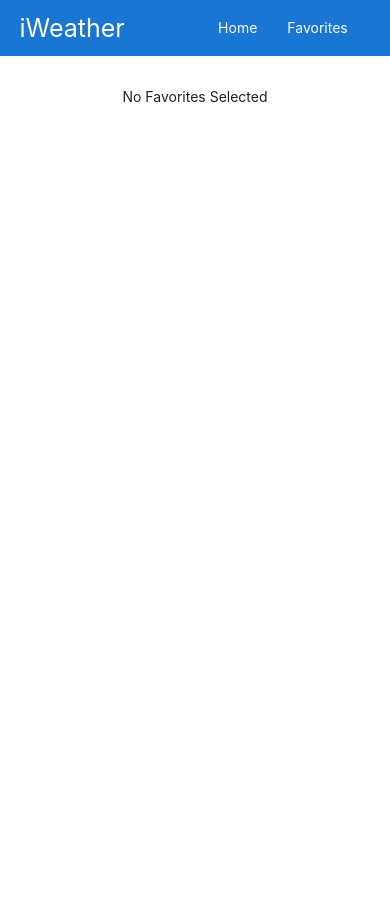
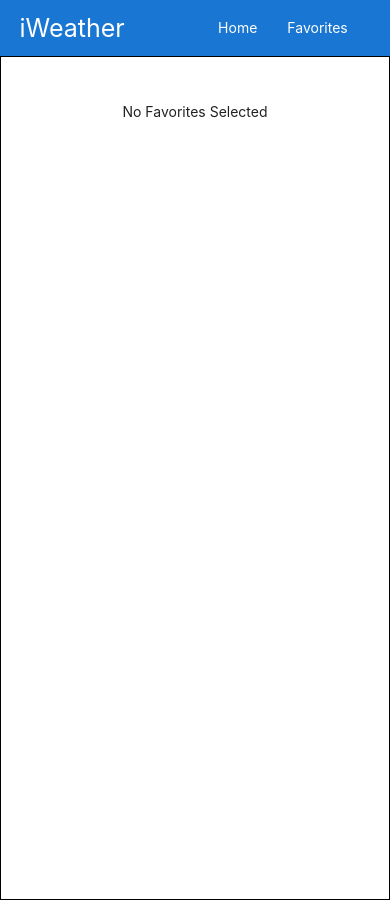
Before and after one commit to ofirtop/weather-app, a React (Create React App) app: page /favorites in a window 390 px wide. Built offline with nearby package versions, Linux system fonts and the light colour scheme.

Commit message:
fix weater & forcast items layout. error handling

```diff
--- a/src/cmps/FavoriteList.js
+++ b/src/cmps/FavoriteList.js
@@ -3,7 +3,10 @@ import { connect } from 'react-redux'
 import SingleFavoriteItem from './SingleFavoriteItem'
 
 class FavoriteList extends Component {
+
     render() {
+        const themeColor = (this.props.theme === 'light') ? { background: 'white' } : { background: 'black' };
+
         const favoritesInfo = [];
         //composing an object that have cityInfo and weater (only if favorite)
         if (this.props.citiesInfo.length) {
@@ -14,7 +17,7 @@ class FavoriteList extends Component {
                             favoritesInfo.push({ cityInfo, currentWeather })
                         }
                     })
-                 }
+                }
             })
         }
 
@@ -27,8 +30,10 @@ class FavoriteList extends Component {
         ) : (<div className="" >No Favorites Selected </div>)
 
         return (
-            <ul className="forcast-list center">
+            <ul className="weather-container">
+                <div className="weather-list">
                     {favoritesInfoToRender}
+                </div>
             </ul>
         )
     }
@@ -38,7 +43,7 @@ const mapStateToProps = (state) => {
     return {
         citiesInfo: state.location.citiesInfo,
         currentWeather: state.weather.currentWeather,
-        scale:state.setting.currentScale
+        scale: state.setting.currentScale
     }
 }
 
--- a/src/cmps/Favorites.js
+++ b/src/cmps/Favorites.js
@@ -39,7 +39,7 @@ class Favorites extends Component {
     const themeColor = (this.props.theme === 'light') ? {background:'white'} : {background:'black'};
 
     return (
-      <div className="max-container" style={themeColor}>
+      <div className="max-container"  style={themeColor}>
         <FavoriteList />
       </div>
     )
--- a/src/cmps/Filter.js
+++ b/src/cmps/Filter.js
@@ -19,14 +19,14 @@ class Filter extends Component {
         this.props.getCityInfo(e.target.value, false, true);
     }
     render() {
-        console.log('rendering...')
-        console.log(this.props.optionalCities)
+
         let autocomplete = document.getElementById('autocomplete-input');
         if (autocomplete) {
             let instance = M.Autocomplete.getInstance(autocomplete)
             if (this.props.optionalCities) instance.updateData(this.props.optionalCities);
 
         }
+        const fontColor = (this.props.theme === 'light') ? { color: 'black' } : { color: 'white' };
         return (
             <form onSubmit={this.handleSubmit} className="container filter-container">
                 <div className="row">
@@ -35,7 +35,7 @@ class Filter extends Component {
                             <div className="input-field col s12">
                                 <i className="material-icons prefix">textsms</i>
                                 <input type="text" id="autocomplete-input" onChange={this.handleChange}
-                                    className="autocomplete" />
+                                    className="autocomplete" style={fontColor} />
                                 <label htmlFor="autocomplete-input">Search for weather location</label>
                             </div>
                         </div>
@@ -49,7 +49,8 @@ class Filter extends Component {
 
 const mapStateToProps = (state) => {
     return {
-        optionalCities: state.location.optionalCities
+        optionalCities: state.location.optionalCities,
+        theme: state.setting.currentTheme
     }
 }
 const mapDispatchToProps = (dispatch) => {
--- a/src/cmps/Home.js
+++ b/src/cmps/Home.js
@@ -152,9 +152,9 @@ class Home extends Component {
         const toggleScale = (this.isCurrentCelsius()) ? 'F' : 'C';
         const toggleAddFavorite = (this.isCurrentFavorite()) ? 'Remove Favorite' : 'Add to Favorites';
         const colorIsFavorite = (this.isCurrentFavorite()) ? { color: 'red' } : { color: 'grey' };
-        const toggleTheme = (this.props.theme==='light') ? 'D' : 'L';
+        const toggleTheme = (this.props.theme === 'light') ? 'D' : 'L';
         const mainContainer = (this.props.theme === 'light') ? 'main-container' : 'main-container-dark';
-        const fontColor = (this.props.theme === 'light') ? {color:'black'} : {color:'white'};
+        const fontColor = (this.props.theme === 'light') ? { color: 'black' } : { color: 'white' };
         return (
             <div className={mainContainer} >
                 <Filter />
@@ -178,8 +178,10 @@ class Home extends Component {
                     </div>
                 </div>
                 <div style={fontColor} className="center main-description">{weatherDescription}</div>
-                <ul className="forcast-list">
-                    {dayList}
+                <ul className="forcast-container">
+                    <div className="forcast-list">
+                        {dayList}
+                    </div>
                 </ul>
                 <p className="center blue-text darken-2 secondary-description">{forcastDescription}</p>
 
--- a/src/cmps/SingleDaySummary.js
+++ b/src/cmps/SingleDaySummary.js
@@ -31,7 +31,7 @@ const SingleDaySummary = (props) => {
         return (fahrenheit - 32) * (5 / 9)
     }
     return (
-        <div className="card week-day" >
+        <div className="card forcast-item" >
             <div className="card-content">
                 <div className="card-title">{weekdays[new Date(day.Date).getDay()]}</div>
                 <img src={DAY_URL} title={props.day.Day.IconPhrase} alt={props.day.Day.IconPhrase} />
--- a/src/cmps/SingleFavoriteItem.js
+++ b/src/cmps/SingleFavoriteItem.js
@@ -27,7 +27,7 @@ const SingleFavoriteItem = (props) => {
     const isFahrenheit = (props.scale !== 'c') ? 'hide' : '';
 
     return (
-        <Link to={'/' + cityId}>
+        <Link to={'/' + cityId} className="weather-item">
             <div className="card" >
                 <div className="card-content">
                     <div>{cityName}, {countryName}</div>
--- a/src/index.css
+++ b/src/index.css
@@ -21,14 +21,17 @@ code {
   align-items: center;
   background-color: black;
 }
+
 .max-container {
   width: 100%;
   height: 100vh;
-  padding:20px
+  padding: 20px
 }
-.action-bar{
-  margin-top:-59px;
+
+.action-bar {
+  margin-top: -59px;
 }
+
 .flex {
   display: flex;
 }
@@ -44,6 +47,7 @@ code {
   flex-wrap: wrap;
   width: 80%;
 }
+
 .toggle-fav {
   min-width: 140px;
   margin-left: 10px;
@@ -59,23 +63,54 @@ input {
   margin-right: 15%;
 }
 
-ul.forcast-list {
+/*Align items vertically in cells */
+
+ul.forcast-container {
+  width: 80%;
+}
+
+ul .weather-list {
   display: grid;
-  grid-template-columns: repeat(5, minmax(150px, 1fr));
+  /*Align items horizontly in cells */
+  justify-items: center;
+  /*Align items vertically in cells */
+  align-items: center;
+  grid-template-columns: repeat(auto-fit, minmax(210px, 1fr));
   grid-gap: 30px;
   position: relative;
-  margin:0;
-  padding-top:10px;
+  margin: 0;
+  padding-top: 10px;
 }
 
+.weather-item {
+  min-width: 210px;
+}
+
+ul .forcast-list {
+  display: grid;
+  /*Align items horizontly in cells */
+  justify-items: center;
+  /*Align items vertically in cells */
+  align-items: center;
+  grid-template-columns: repeat(auto-fit, minmax(120px, 1fr));
+  grid-gap: 30px;
+  position: relative;
+  margin: 0;
+  padding-top: 10px;
+}
+
+.forcast-item {
+  min-width: 160px;
+  min-width: 140px;
+}
 .main-description {
   font-size: 50px;
-  padding-top:10px;
+  padding-top: 10px;
 }
 
 .secondary-description {
   font-size: 30px;
-  margin-top:0;
+  margin-top: 0;
 }
 
 .flex-col {
@@ -83,11 +118,6 @@ ul.forcast-list {
   flex-direction: column;
   justify-content: space-around;
   font-size: 24px;
-}
-
-.week-day {
-  min-width: 50px;
-  max-width: 150px;
 }
 
 .brand {
@@ -118,13 +148,6 @@ button {
 }
 
 @media (max-width: 940px) {
-  ul.forcast-list {
-    display: flex;
-    flex-wrap: wrap;
-    justify-content: center;
-    margin:0;
-    padding-top:10px;
-  }
   .card {
     margin: 10px
   }
@@ -134,6 +157,7 @@ button {
   .max-container {
     width: 100%;
     height: 100vh;
+    border:1px solid black;
   }
   /* .main-description {
     font-size: 20px;
--- a/src/store/actions/locationActions.js
+++ b/src/store/actions/locationActions.js
@@ -3,16 +3,18 @@ import { loadFromStorage } from '../../services/utilService'
 
 export const getCityInfo = (cityName, isFavorite, isCurrent) => {
     return (dispatch, getState) => {
+        if(cityName === '') return;
         LocationService.getCityInfoByName(cityName)
             .then(cities => {
+                if (!cities) return
                 //creating options of cities for the filter autocomplete
                 let optionalCities = {};
                 cities.forEach(city => {
                     optionalCities[city.LocalizedName + ',' + city.Country.LocalizedName] = null;
                 })
                 dispatch({ type: 'SET_CITIES_OPTIONS', optionalCities })
-
                 //create the city to be rendered
+                if (!cities || cities.length === 0) return;
                 let city = cities[0];
                 let cityInfo = {
                     cityId: city.Key,
```
